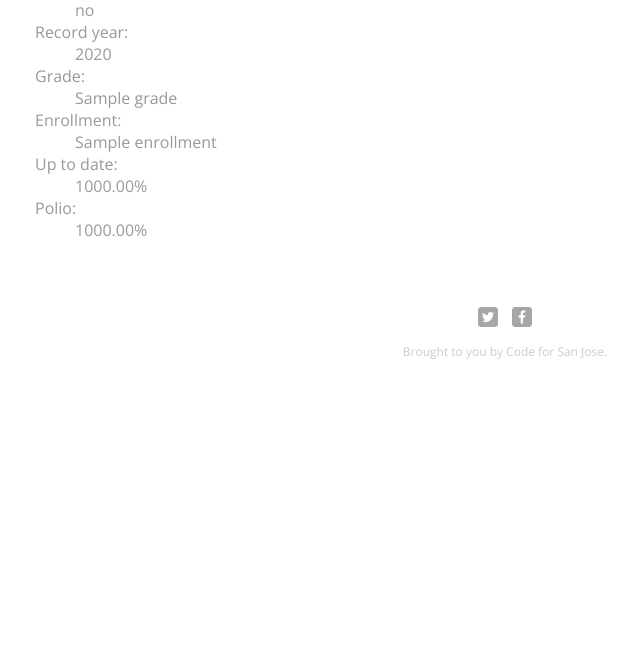
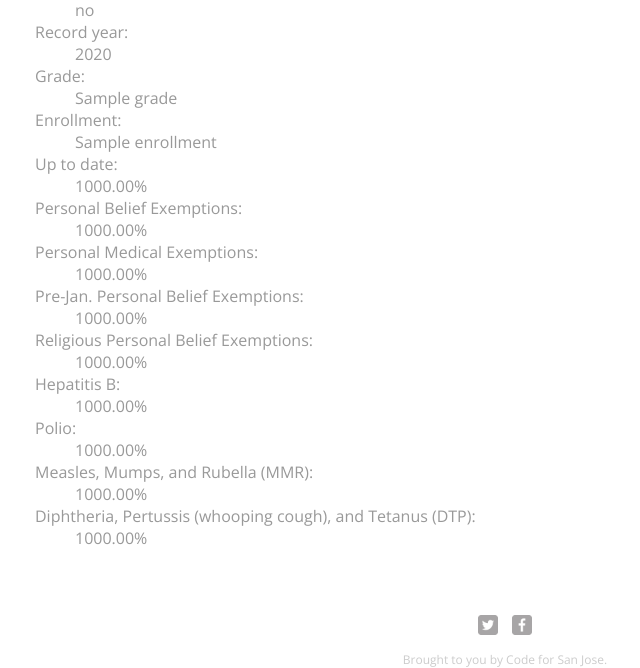
Before and after one commit to codeforsanjose/ImmunizationSJ, a Flask app: template templates/school.html in a window 1280 px wide. Shown: the part 293-961 px from the top of the page, without its empty margins (135-775 px from the left). Before the commit the page ends 652 px from the top, so only its background shows below. Run offline with Flask 2, Linux system fonts and the light colour scheme; the template is opened without the code that fills it: most values are stand-ins (such as "Sample title", 1, 10 or a date in 2020).

Commit message:
fixed issue with search not returning results when searching for a particular school name
fixed http->https protocol issue for the fonts url.

added more data items to the school view.

```diff
--- a/app.py
+++ b/app.py
@@ -158,7 +158,7 @@ def get_school_by_advanced():
 @app.route('/search', methods=['GET','POST'])
 def search():
 
-    searchables = ['city','district','county']
+    searchables = ['school_name','city','district','county']
     search_input = request.form['search']
 
     if search_input is not None:
@@ -168,8 +168,8 @@ def search():
     args = {}
 
     for metric in searchables:
-        where.append(metric+"=:"+metric)
-        args[metric] = search_input
+        where.append(metric+" like :"+metric)
+        args[metric] = '%'+search_input+'%'
 
     con = get_db()
     con.row_factory = dict_factory
@@ -179,6 +179,10 @@ def search():
     cur.execute(querystring, args)
     res = cur.fetchall()
 
+    if len(res) > 5000:
+        flash('Too many search results!')
+        return redirect(url_for('get_records'))
+
     if request.args.get('json') is not None:
         return jsonify({'records': res})
     else:
--- a/templates/layout.html
+++ b/templates/layout.html
@@ -3,7 +3,7 @@
     <title>Immuzation SJ</title>
     <meta charset="utf-8">
     <link rel="stylesheet" type="text/css" href="{{ url_for('static', filename='css/normalize.css') }}">
-    <link href='http://fonts.googleapis.com/css?family=Changa+One|Open+Sans:400italic,700italic,400,700,800' rel='stylesheet' type='text/css'>
+    <link href='https://fonts.googleapis.com/css?family=Changa+One|Open+Sans:400italic,700italic,400,700,800' rel='stylesheet' type='text/css'>
     <link rel="stylesheet" type="text/css" href="{{ url_for('static', filename='css/main.css') }}">
     <link rel="stylesheet" type="text/css" href="{{ url_for('static', filename='css/responsive.css') }}">
     <meta name="viewport" content="width=device-width, initial-scale=1.0">
--- a/templates/school.html
+++ b/templates/school.html
@@ -10,7 +10,16 @@
         <dt>Grade:</dt><dd>{{ "Kindergarten" if school.grade == 'K' else school.grade }}</dd>
         <dt>Enrollment:</dt><dd>{{ school.enrollment }}</dd>
         <dt>Up to date:</dt><dd>{{ '{:.2%}'.format( school.num_up_to_date/school.enrollment ) }}</dd>
+        <dt>Personal Belief Exemptions:</dt><dd>{{ '{:.2%}'.format( school.num_religious_PBE/school.enrollment ) }}</dd>
+        <dt>Personal Medical Exemptions:</dt><dd>{{ '{:.2%}'.format( school.num_PME/school.enrollment ) }}</dd>
+        <dt>Pre-Jan. Personal Belief Exemptions:</dt><dd>{{ '{:.2%}'.format( school.num_pre_Jan_PBE/school.enrollment ) }}</dd>
+        <dt>Religious Personal Belief Exemptions:</dt><dd>{{ '{:.2%}'.format( school.num_religious_PBE/school.enrollment ) }}</dd>
+        <dt>Hepatitis B:</dt><dd>{{ '{:.2%}'.format( school.num_HEPB/school.enrollment ) }}</dd>
         <dt>Polio:</dt><dd>{{ '{:.2%}'.format( school.num_polio/school.enrollment ) }}</dd>
+        <dt>Measles, Mumps, and Rubella (MMR):</dt><dd>{{ '{:.2%}'.format( school.num_MMR/school.enrollment ) }}</dd>
+        <dt>Diphtheria, Pertussis (whooping cough), and Tetanus (DTP):</dt><dd>{{ '{:.2%}'.format( school.num_DTP/school.enrollment ) }}</dd>
+
+
     </dl>
 </section>
 {% endblock %}
```
